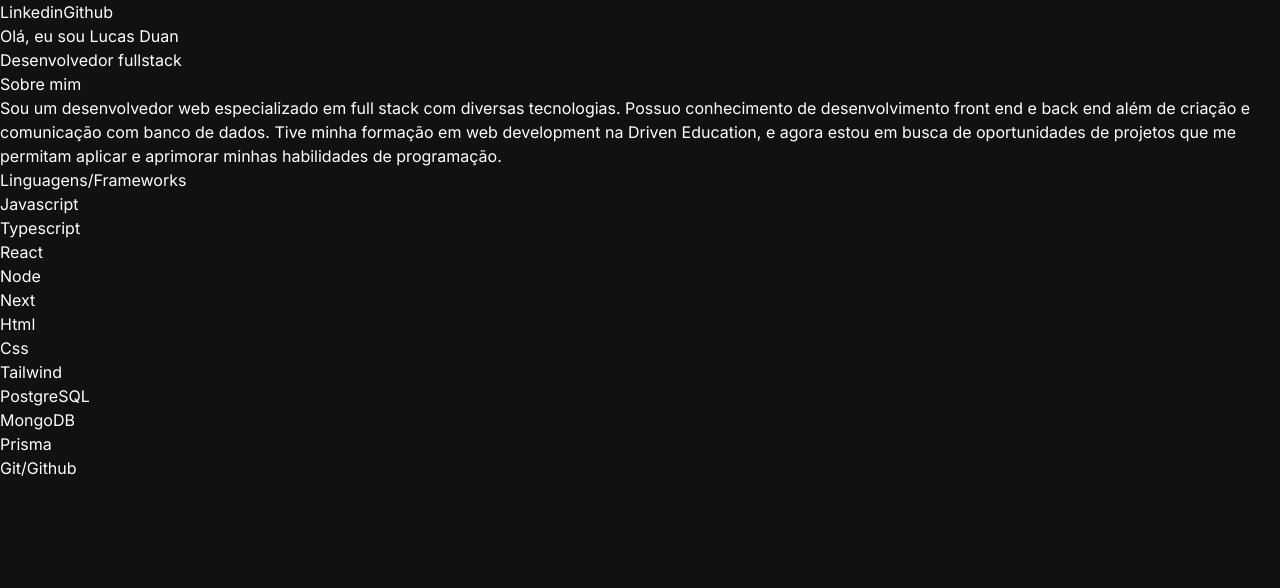
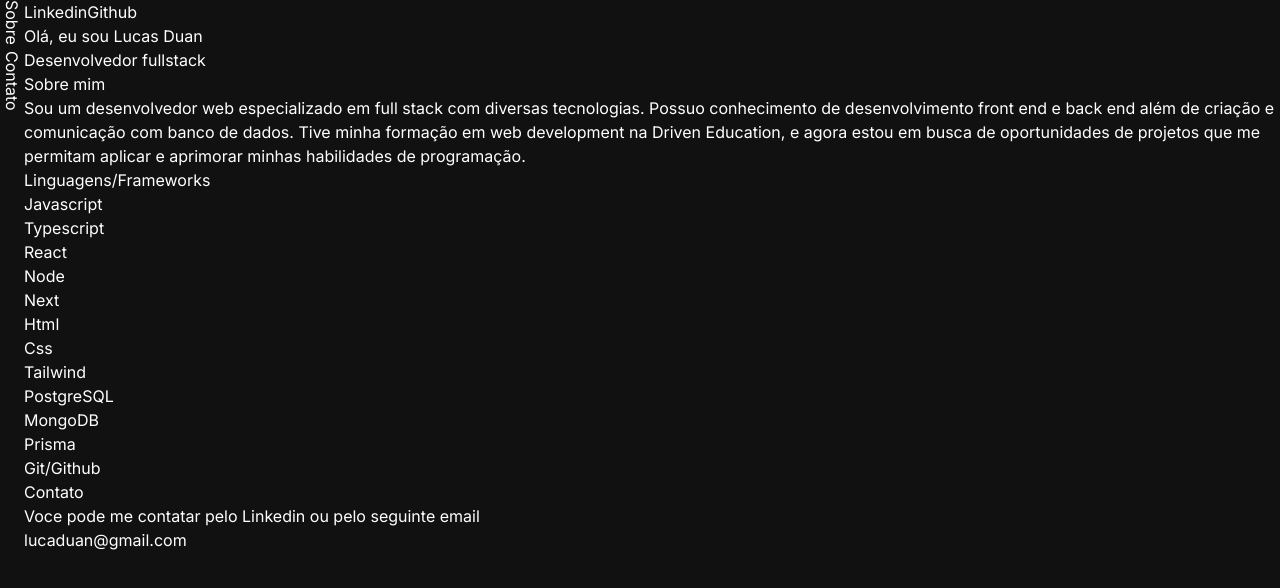
Before and after one commit to duanzin/portfolio, a Next.js app: page / in a window 1280 px wide. Shown: the top 588 px of the page. Built offline with nearby package versions, Linux system fonts and the light colour scheme.

Commit message:
feat: added navbar and ids to section tags

```diff
--- a/src/app/layout.js
+++ b/src/app/layout.js
@@ -1,17 +1,27 @@
-import './globals.css'
-import { Inter } from 'next/font/google'
+import "./globals.css";
+import { Inter } from "next/font/google";
 
-const inter = Inter({ subsets: ['latin'] })
+const inter = Inter({ subsets: ["latin"] });
 
 export const metadata = {
-  title: 'Portfolio',
-  description: 'Portfolio de Lucas Duan Rodrigues',
-}
+  title: "Portfolio",
+  description: "Portfolio de Lucas Duan Rodrigues",
+};
 
 export default function RootLayout({ children }) {
   return (
     <html lang="en">
-      <body className={inter.className}>{children}</body>
+      <body className={inter.className}>
+        <nav>
+          <a href="#sobre" className="[writing-mode:vertical-lr]">
+            Sobre
+          </a>
+          <a href="#contato" className="[writing-mode:vertical-lr]">
+            Contato
+          </a>
+        </nav>
+        {children}
+      </body>
     </html>
-  )
+  );
 }
--- a/src/app/page.js
+++ b/src/app/page.js
@@ -26,7 +26,7 @@ export default function Home() {
         <h1>Olá, eu sou Lucas Duan</h1>
         <span>Desenvolvedor fullstack</span>
       </section>
-      <section>
+      <section id="sobre">
         <h2>Sobre mim</h2>
         <div>
           <p>
@@ -43,6 +43,15 @@ export default function Home() {
           <Skills languages={languages} />
         </div>
       </section>
+      <section id="contato">
+        <h2>Contato</h2>
+        <p>
+          Voce pode me contatar pelo{" "}
+          <Link href="https://www.linkedin.com/in/lucasduan/">Linkedin</Link> ou
+          pelo seguinte email
+        </p>
+        <span>lucaduan@gmail.com</span>
+      </section>
     </main>
   );
 }
```
